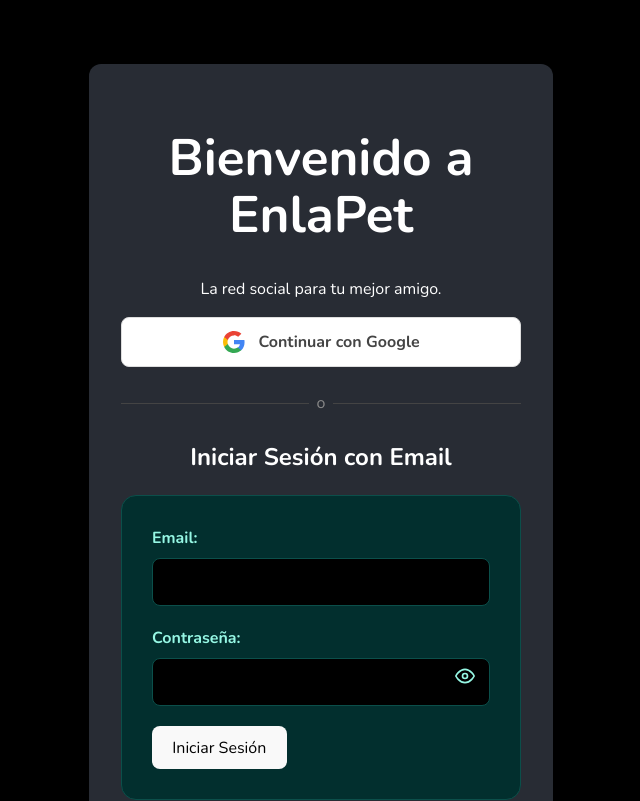
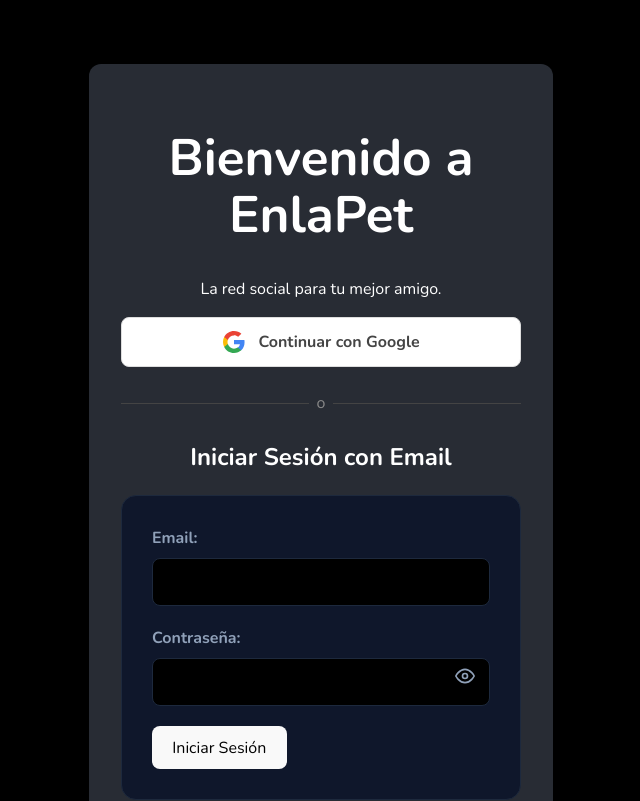
Before and after one commit to covacentral/enlapet-app, a React (Vite) app in the folder frontend/: page / in a window 1280 px wide. Shown: the top 801 px of the page, without its empty margins (319-959 px from the left). Built offline with nearby package versions, Linux system fonts and the light colour scheme; no server answers.

Commit message:
colores Teal Slate

```diff
--- a/frontend/src/App.css
+++ b/frontend/src/App.css
@@ -1,25 +1,25 @@
 /* frontend/src/App.css */
-/* Versión: 3.4 - Nueva Paleta de Colores "OLED TEAL" */
-/* IMPLEMENTA: La nueva paleta de colores teal, manteniendo el fondo negro absoluto. */
-/* MANTIENE: Todos los estilos estructurales y funcionales de la aplicación. */
+/* Versión: 3.5 - Nuevo Sistema de Color "OLED Slate & Teal" */
+/* IMPLEMENTA: Una paleta de colores balanceada con una base Slate y acentos Teal. */
+/* MANTIENE: Todos los estilos estructurales y el fondo negro absoluto. */
 
 /* --- Importación de Tipografía --- */
 @import url('https://fonts.googleapis.com/css2?family=Nunito:wght@400;700;800&display=swap');
 
-/* --- [NUEVO] Paleta de Colores "OLED TEAL" --- */
+/* --- [NUEVO] Paleta de Colores "OLED Slate & Teal" --- */
 :root {
   --background-dark: #000000;
-  --background-light: #022f2e; /* Teal 950 */
-  --primary-accent: #00bba7; /* Teal 500 */
-  --primary-accent-hover: #009689; /* Teal 600 */
+  --background-light: #0f172b;      /* Slate 900 */
+  --primary-accent: #00bba7;        /* Teal 500 */
+  --primary-accent-hover: #009689;   /* Teal 600 */
   --text-primary: #FFFFFF;
-  --text-secondary: #96f7e4; /* Teal 200 */
+  --text-secondary: #90a1b9;       /* Slate 400 */
   --brand-cream: #FDFBF5;
   --error-red: #E74C3C;
   --like-red: #f43f5e;
   --whatsapp-green: #25D366;
-  --border-color: #0b4f4a; /* Teal 900 */
-  --cover-photo-bg: linear-gradient(135deg, #0b4f4a 0%, #022f2e 100%);
+  --border-color: #1d293d;         /* Slate 800 */
+  --cover-photo-bg: linear-gradient(135deg, #1d293d 0%, #0f172b 100%);
 }
 
 /* --- ESTILOS GLOBALES --- */
```
